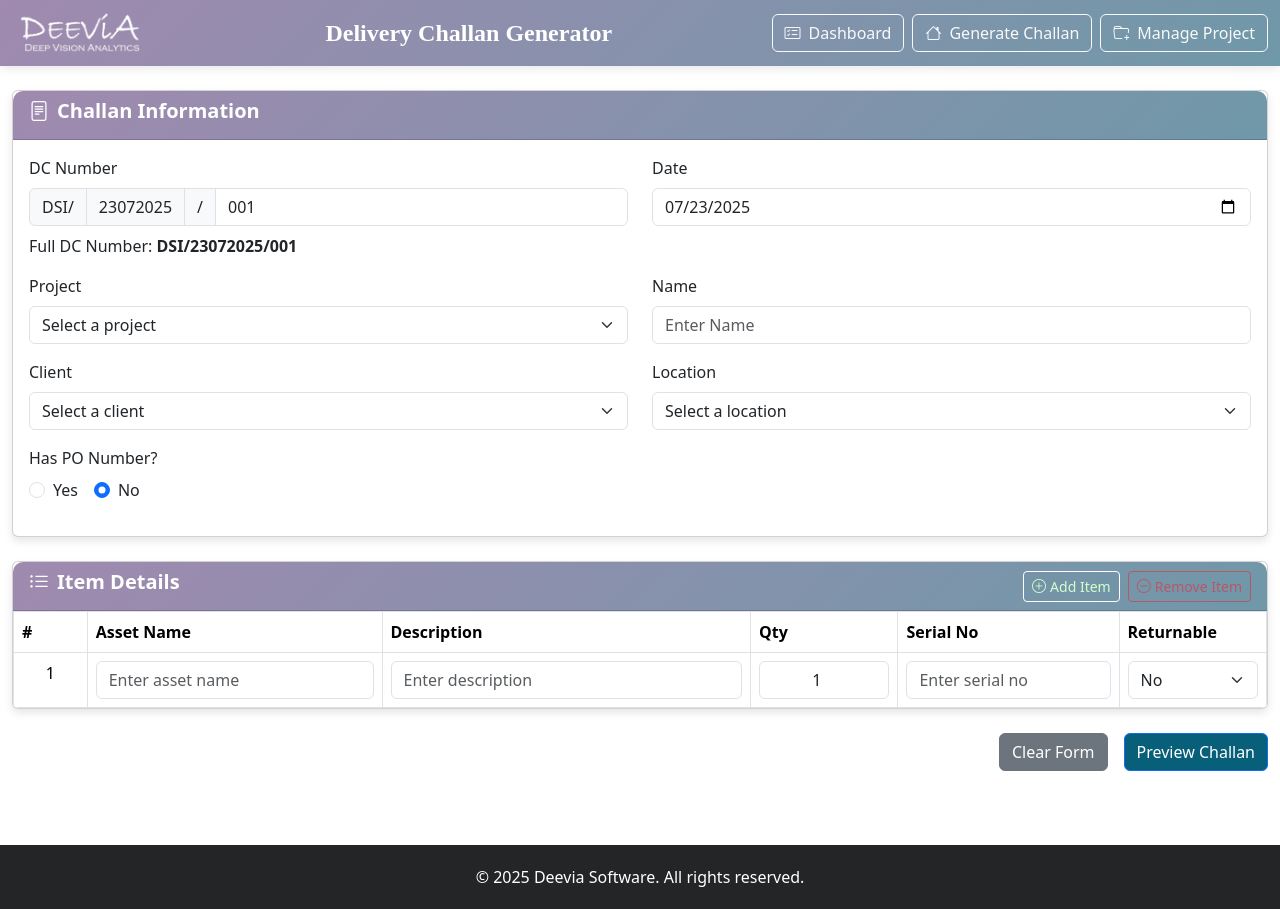
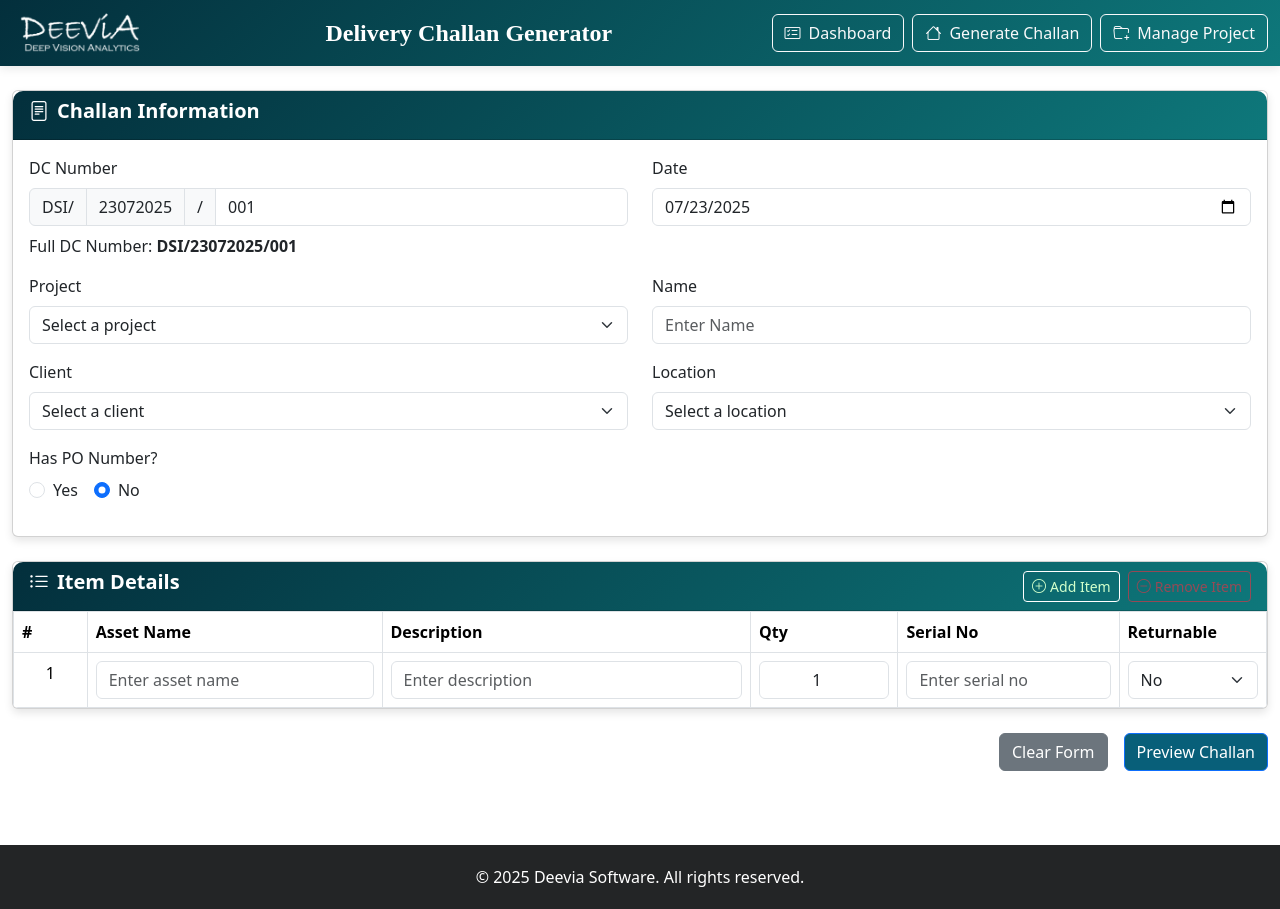
Before and after one commit to vishwakarmasachin68/DC_Final, a React (Create React App) app: page /GenerateChallan in a window 1280 px wide. Built offline with nearby package versions, Linux system fonts and the light colour scheme.

Commit message:
minor changes

```diff
--- a/src/styles/ChallanForm.css
+++ b/src/styles/ChallanForm.css
@@ -1,7 +1,7 @@
 /* Base Styles */
 :root {
-  --primary-color: #a08aaf;
-  --secondary-color: #6f98a8;
+  --primary-color: #032f3c;
+  --secondary-color: #0e787b;
   --accent-color: #4895ef;
   --light-color: #f8f9fa;
   --dark-color: #212529;
```
